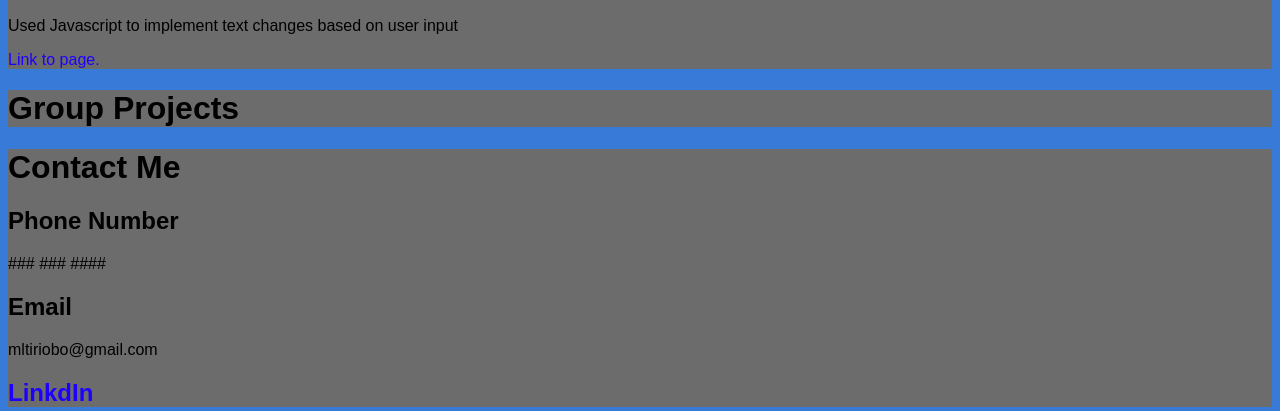
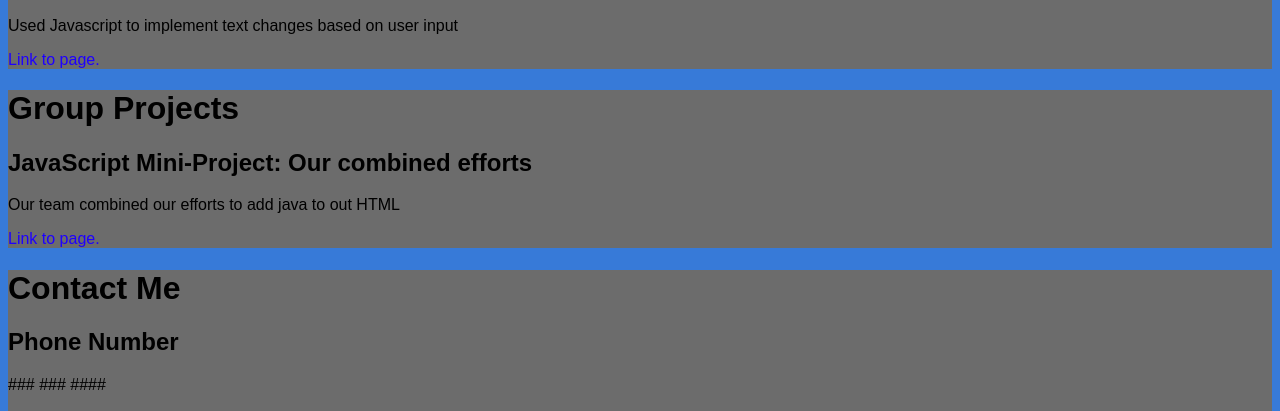
Before and after one commit to MaxTiriobo/WebDev_Portfolio, a plain HTML site: page index.html in a window 1280 px wide. Shown: the part 733-1144 px from the top of the page. Drawn offline with Linux system fonts and the light colour scheme.

Commit message:
Update index.html
Added HTML_JavaScript/html

```diff
--- a/index.html
+++ b/index.html
@@ -39,11 +39,9 @@
     <!-- group projects section -->
     <div class="groupProjects" id="groupProjects">
         <h1 >Group Projects</h1>
-        <h2></h2>
-        <p>
-            <!-- I and one other partner used MatLab to
-            simulate the game of chess -->
-        </p>
+        <h2>JavaScript Mini-Project: Our combined efforts</h2>
+        <p>Our team combined our efforts to add java to out HTML</p>
+        <a class="nav-link" href="HTML_JavaScript/HTMLScripting.HTML">Link to page.</a>
 
     </div>
     <!-- contacts -->
```
